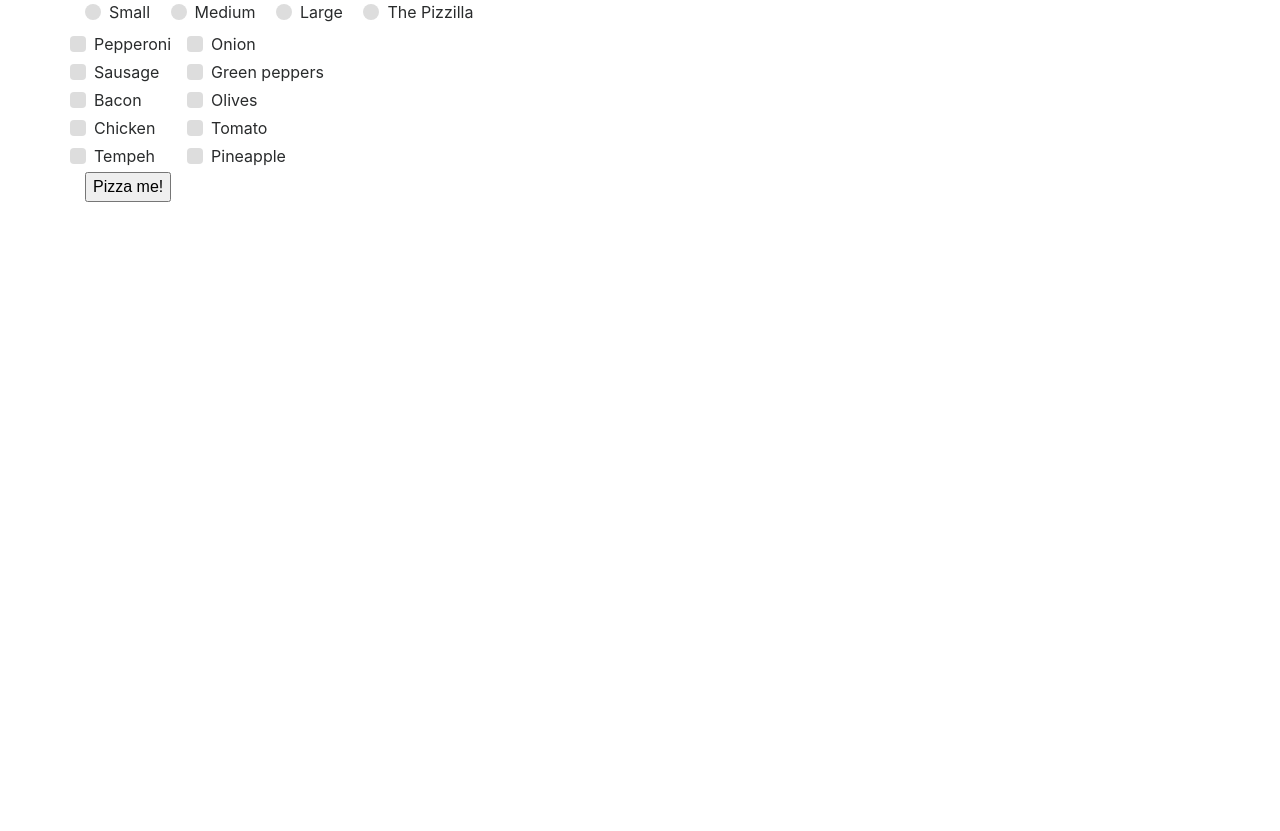
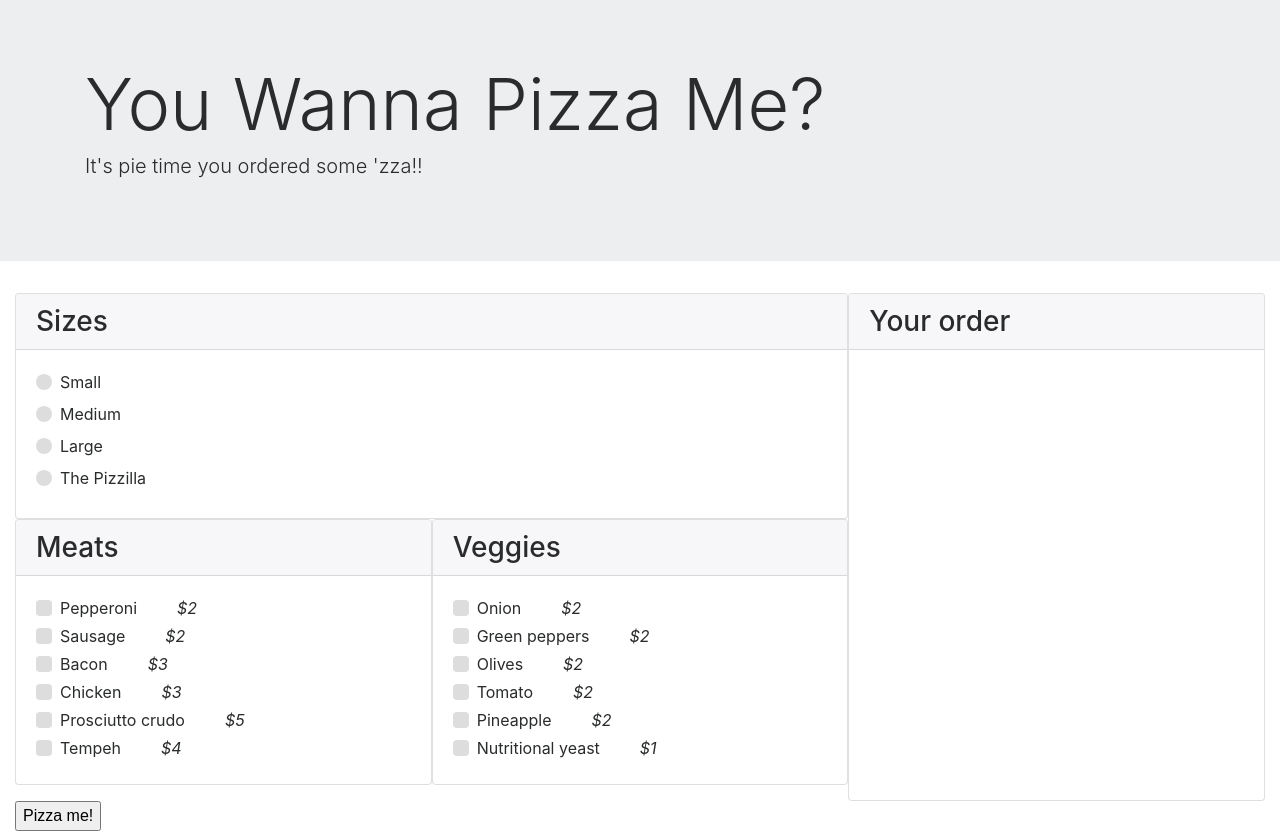
Before and after one commit to KWLEvans/pizza-shop, a plain HTML site: page index.html in a window 1280 px wide. Before the commit the page ends 800 px from the top, so only its background shows below. Drawn offline with Linux system fonts and the light colour scheme.

Commit message:
add bootstrap styling

```diff
--- a/css/styles.css
+++ b/css/styles.css
@@ -0,0 +1,11 @@
+#sizes .custom-radio {
+  display: inline-block;
+}
+
+.row label {
+  width: 100%;
+}
+
+em {
+  margin-left: 40px;
+}
--- a/index.html
+++ b/index.html
@@ -9,9 +9,17 @@
     <title>You Wanna Pizza Me?</title>
   </head>
   <body>
+    <div class="jumbotron jumbotron-fluid">
       <div class="container">
-      <form id="order-form" class="form-group">
-        <div id="sizes">
+        <h1 class="display-3">You Wanna Pizza Me?</h1>
+        <p class="lead">It's pie time you ordered some 'zza!!</p>
+      </div>
+    </div>
+    <div class="container-fluid row no-gutters">
+      <form id="order-form" class="form-group col col-8">
+        <div id="sizes" class="card">
+          <h3 class="card-header">Sizes</h3>
+          <div class="card-block">
             <label class="custom-control custom-radio">
               <input name="size" type="radio" class="custom-control-input" value="small">
               <span class="custom-control-indicator"></span>
@@ -33,13 +41,23 @@
               <span class="custom-control-description">The Pizzilla</span>
             </label>
           </div>
-        <div id="toppings" class="row">
-          <div id="meat" class="col-xs-4 custom-controls-stacked"></div>
-          <div id="veggie" class="col-xs-4 custom-controls-stacked"></div>
-          <div id="order-display" class="col-xs-4"></div>
+        </div>
+        <div id="toppings" class="row no-gutters">
+          <div class="col col-xs-6 card">
+            <h3 class="card-header">Meats</h3>
+            <div id="meat" class="custom-controls-stacked card-block"></div>
+          </div>
+          <div class="col col-xs-6 card">
+            <h3 class="card-header">Veggies</h3>
+            <div id="veggie" class="custom-controls-stacked card-block"></div>
+          </div>
+        </div>
+      </form>
+      <div class="col col-4 card">
+        <h3 class="card-header">Your order</h3>
+        <div id="order-display" class="card-block"></div>
       </div>
       <button id="order-pizza" type="submit">Pizza me!</button>
-      </form>
     </div>
   </body>
 </html>
--- a/js/scripts.js
+++ b/js/scripts.js
@@ -47,15 +47,19 @@ var Store = {
       new Topping("sausage", "meat", 2),
       new Topping("bacon", "meat", 3),
       new Topping("chicken", "meat", 3),
+      new Topping("prosciutto crudo", "meat", 5),
       new Topping("tempeh", "meat", 4),
       new Topping("onion", "veggie", 2),
       new Topping("green peppers", "veggie", 2),
       new Topping("olives", "veggie", 2),
       new Topping("tomato", "veggie", 2),
-      new Topping("pineapple", "veggie", 2)
+      new Topping("pineapple", "veggie", 2),
+      new Topping("nutritional yeast", "veggie", 1)
     );
     console.log(this.toppingsAvailable);
-    populateOptions(this.toppingsAvailable);
+    this.toppingsAvailable.forEach(function(topping) {
+      appendNewTopping(topping);
+    });
   },
 
   findTopping: function(toppingToFind) {
@@ -71,12 +75,10 @@ var Store = {
   }
 }
 
-function populateOptions(toppingsAvailable) {
-  toppingsAvailable.forEach(function(topping) {
-    $("#" + topping.type).append(
-      "<label class='custom-control custom-checkbox'><input type='checkbox' class='custom-control-input' value='" + topping.name + "'><span class='custom-control-indicator'></span><span class='custom-control-description'>" + capitalize(topping.name) + "</span></label>"
-    );
-  });
+function appendNewTopping(topping) {
+  $("#" + topping.type).append(
+    "<label class='custom-control custom-checkbox'><input type='checkbox' class='custom-control-input' value='" + topping.name + "'><span class='custom-control-indicator'></span><span class='custom-control-description'>" + capitalize(topping.name) + "<em class='text-right'>$" + topping.cost + "</em></span></label>"
+  );
 }
 
 function capitalize(string) {
```
Lines whose indentation alone changed are shown as unchanged.
